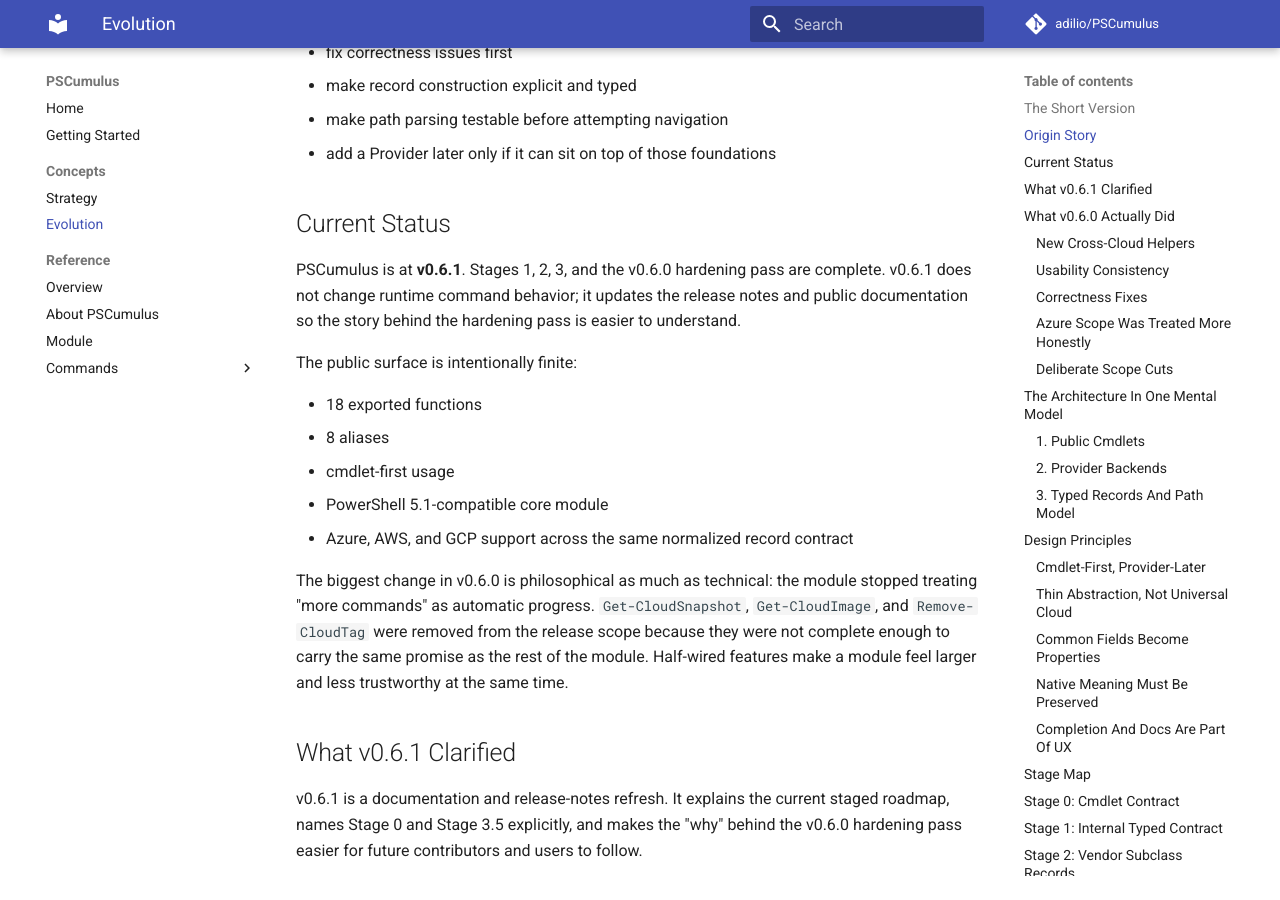
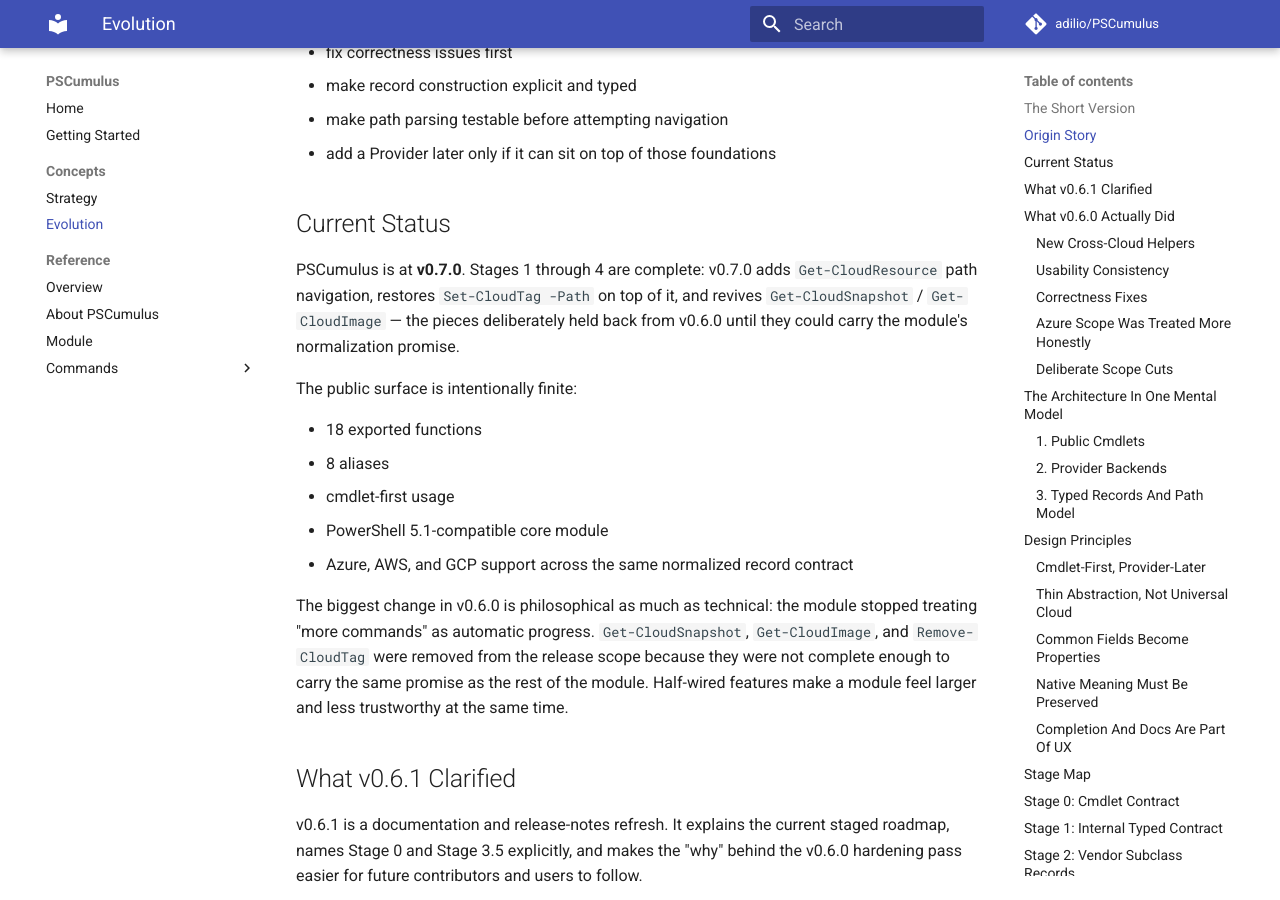
Before and after one commit to adilio/PSCumulus, an MkDocs documentation site: the page built from docs/concepts/evolution.md, in a window 1280 px wide and 900 px high, scrolled down 1360 px. Built offline with MkDocs 1.6.1 and Material for MkDocs 9.7.7, drawn with Linux system fonts in a browser that asks for light colours; comment, search, counter and statistics services are not loaded.

Commit message:
Release 0.7.0: Stage 4 navigation plus snapshot and image inventory
Version bump with release notes covering Get-CloudResource, the
restored Set-CloudTag -Path, the revived Get-CloudSnapshot /
Get-CloudImage surface, and the skipped-by-default integration
scaffolding. Strategy and evolution docs updated to reflect Stage 4
completion. 730 tests (721 passed, 9 skipped integration templates),
analyzer clean.

```diff
--- a/docs/concepts/evolution.md
+++ b/docs/concepts/evolution.md
@@ -36,7 +36,7 @@
 
 ## Current Status
 
-PSCumulus is at **v0.6.1**. Stages 1, 2, 3, and the v0.6.0 hardening pass are complete. v0.6.1 does not change runtime command behavior; it updates the release notes and public documentation so the story behind the hardening pass is easier to understand.
+PSCumulus is at **v0.7.0**. Stages 1 through 4 are complete: v0.7.0 adds `Get-CloudResource` path navigation, restores `Set-CloudTag -Path` on top of it, and revives `Get-CloudSnapshot` / `Get-CloudImage` — the pieces deliberately held back from v0.6.0 until they could carry the module's normalization promise.
 
 The public surface is intentionally finite:
 
```
Also changed, not shown: docs/concepts/strategy.md (+1 -1 lines), 1 other file.
